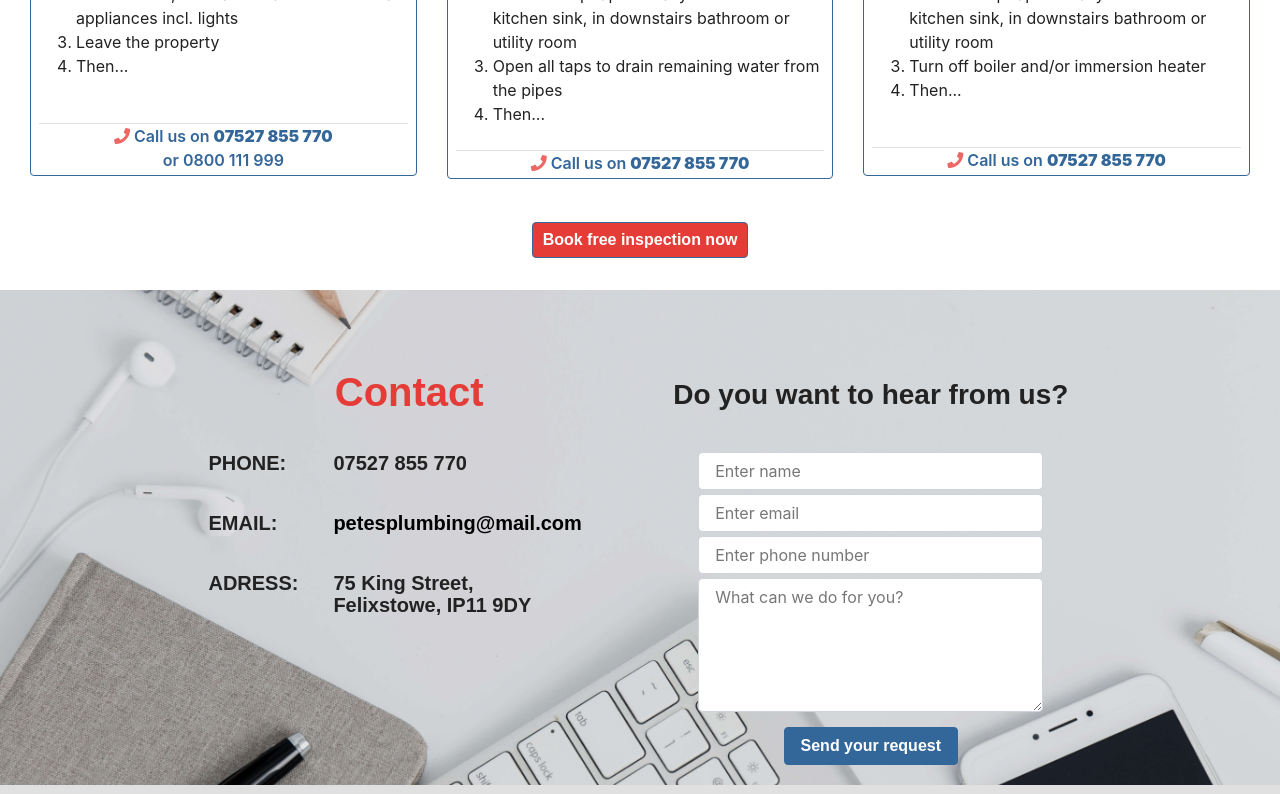
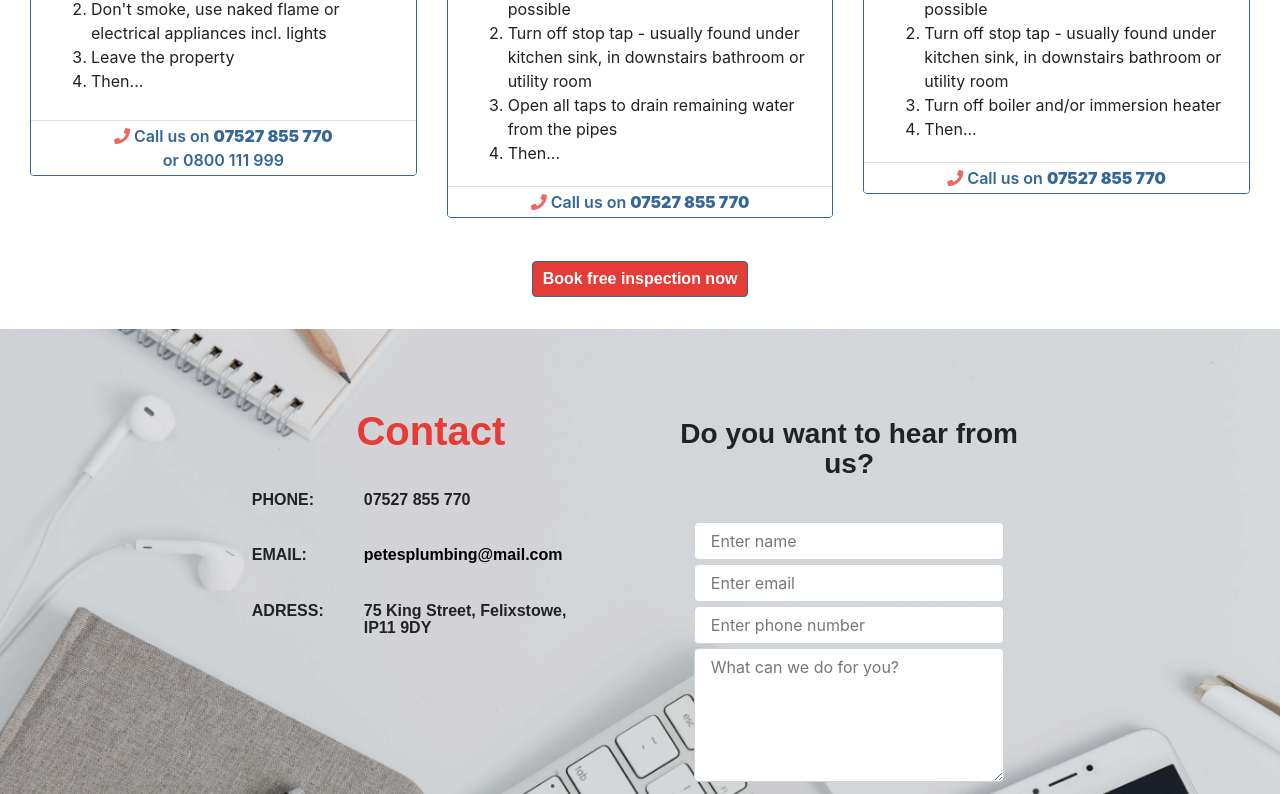
Before and after one commit to malc-u/petes-plumbing, a plain HTML site: page index.html in a window 1280 px wide. Shown: the part 2554-3348 px from the top of the page. Drawn offline with nearby package versions, Linux system fonts and the light colour scheme; a web font is replaced by a local one.

Commit message:
Contact section headers changed

```diff
--- a/assets/css/style.css
+++ b/assets/css/style.css
@@ -357,14 +357,12 @@ and styled paragraph to change its properties to differ in ths section*/
     background-color: #fff;
     color: #369;
     font-weight: 600;
-    padding: 0;
-    margin: 3px 8px;
+    padding: 3px 8px;
     text-align: center;
 }
 
 .card-body {
-    padding: 0;
-    margin: 5px;
+    padding-bottom: 5px;
 }
 
 .card {
@@ -451,11 +449,11 @@ and styled paragraph to change its properties to differ in ths section*/
     vertical-align: top;
 }
 
-.key h5 {
+.key h6 {
     text-transform: uppercase;
 }
 
-.value h5 a {
+.value h6 a {
     color: black;
 }
 
--- a/index.html
+++ b/index.html
@@ -293,27 +293,27 @@
         <h1>Contact</h1>
         <div class="item">
           <div class="key">
-            <h5>Phone:</h5>
+            <h6>Phone:</h6>
           </div>
           <div class="value">
-            <h5>07527 855 770</h5>
+            <h6>07527 855 770</h6>
           </div>
         </div>
         <div class="item">
           <div class="key">
-            <h5>Email:</h5>
+            <h6>Email:</h6>
           </div>
           <div class="value">
-            <h5><a href="mailto:petesplumbing@mail.com" target="_blank">petesplumbing@mail.com
-              <span class="sr-only">Email us link</span></a></h5>
+            <h6><a href="mailto:petesplumbing@mail.com" target="_blank">petesplumbing@mail.com
+              <span class="sr-only">Email us link</span></a></h6>
           </div>
         </div>
         <div class="item">
           <div class="key">
-            <h5>Adress:</h5>
+            <h6>Adress:</h6>
           </div>
           <div class="value">
-            <h5>75 King Street, Felixstowe, IP11 9DY</h5>
+            <h6>75 King Street, Felixstowe, IP11 9DY</h6>
           </div>
         </div>
       </div>
```
